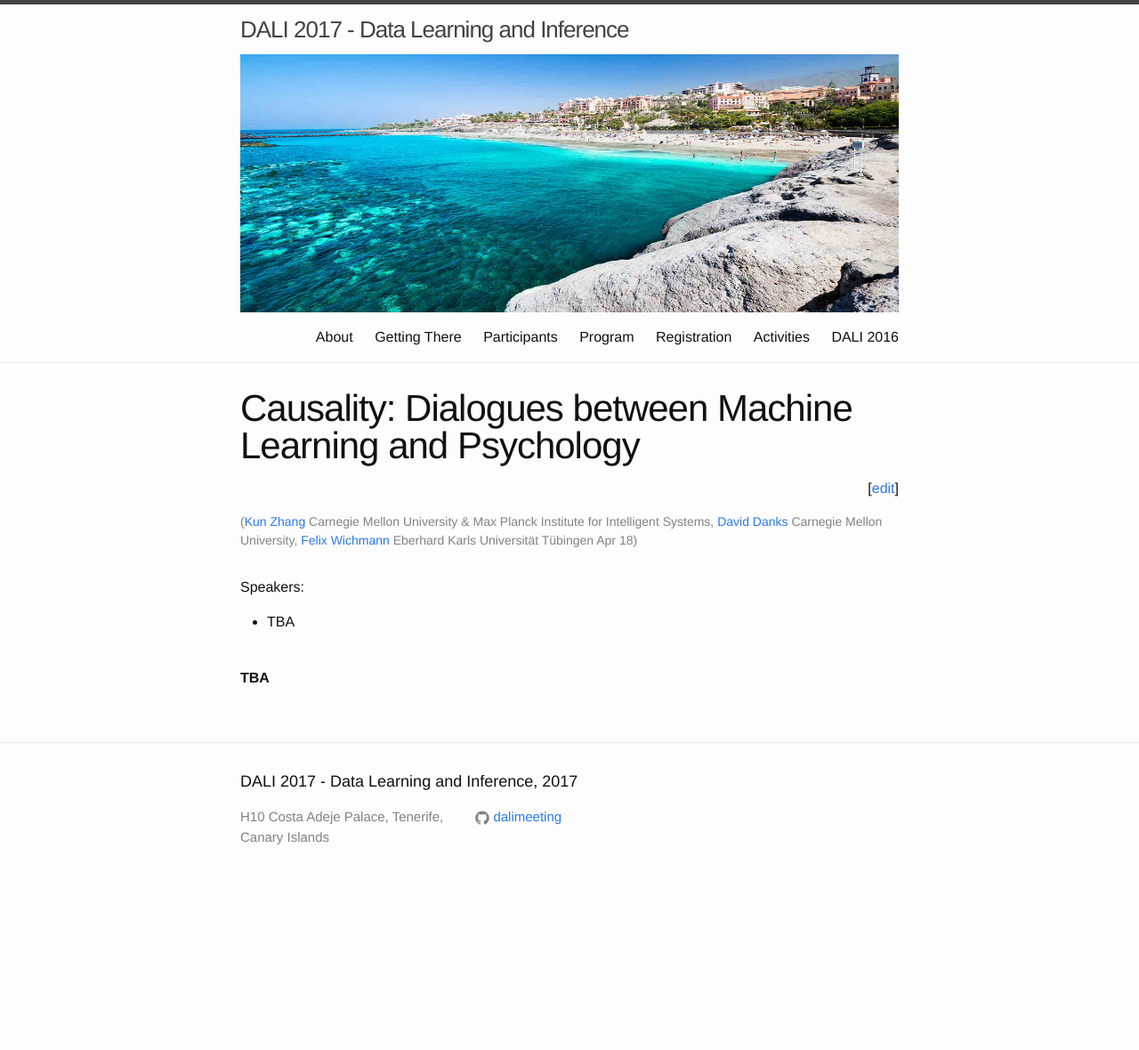
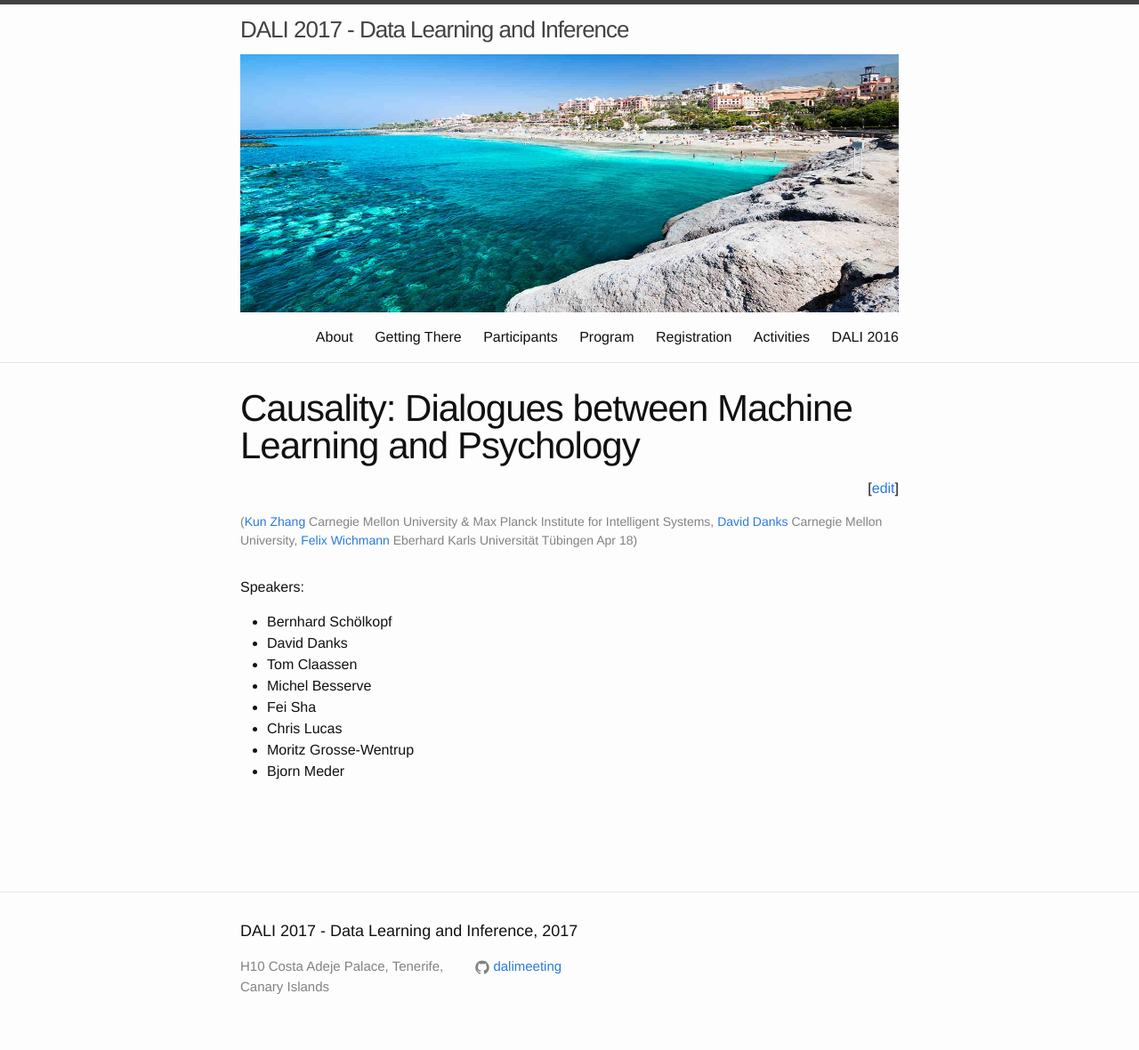
Before and after one commit to dalimeeting/dalimeeting.github.io, a Jekyll site: the page built from _posts/2017-04-18-Causality-Psychology.md, in a window 1280 px wide. Shown: the whole page at 89% size. Built offline with Jekyll 4.4.1, drawn with Linux system fonts in a browser that asks for light colours; before the commit the page ends 1012 px from its top, so only the background shows below that.

Commit message:
Adding speakers

```diff
--- a/_posts/2017-04-18-Causality-Psychology.md
+++ b/_posts/2017-04-18-Causality-Psychology.md
@@ -20,11 +20,18 @@ organizers:
 room:
 show_abstracts: false
 talks:
-- title: TBA
+- title:
   speaker:
   youtube:
   start:
   end:
 speakers:
-- TBA
+- Bernhard Schölkopf
+- David Danks
+- Tom Claassen
+- Michel Besserve
+- Fei Sha
+- Chris Lucas
+- Moritz Grosse-Wentrup
+- Bjorn Meder
 ---
```
